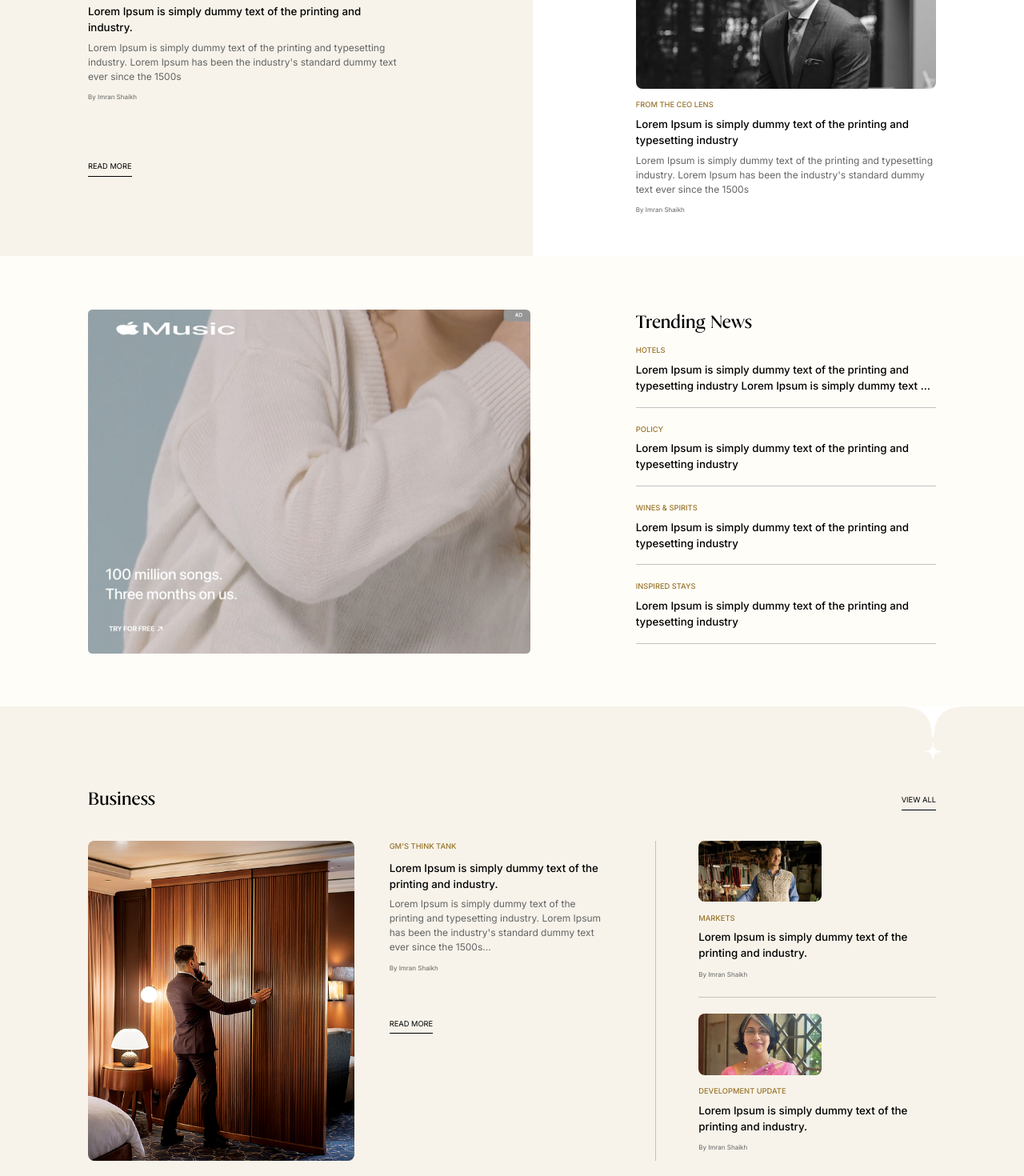
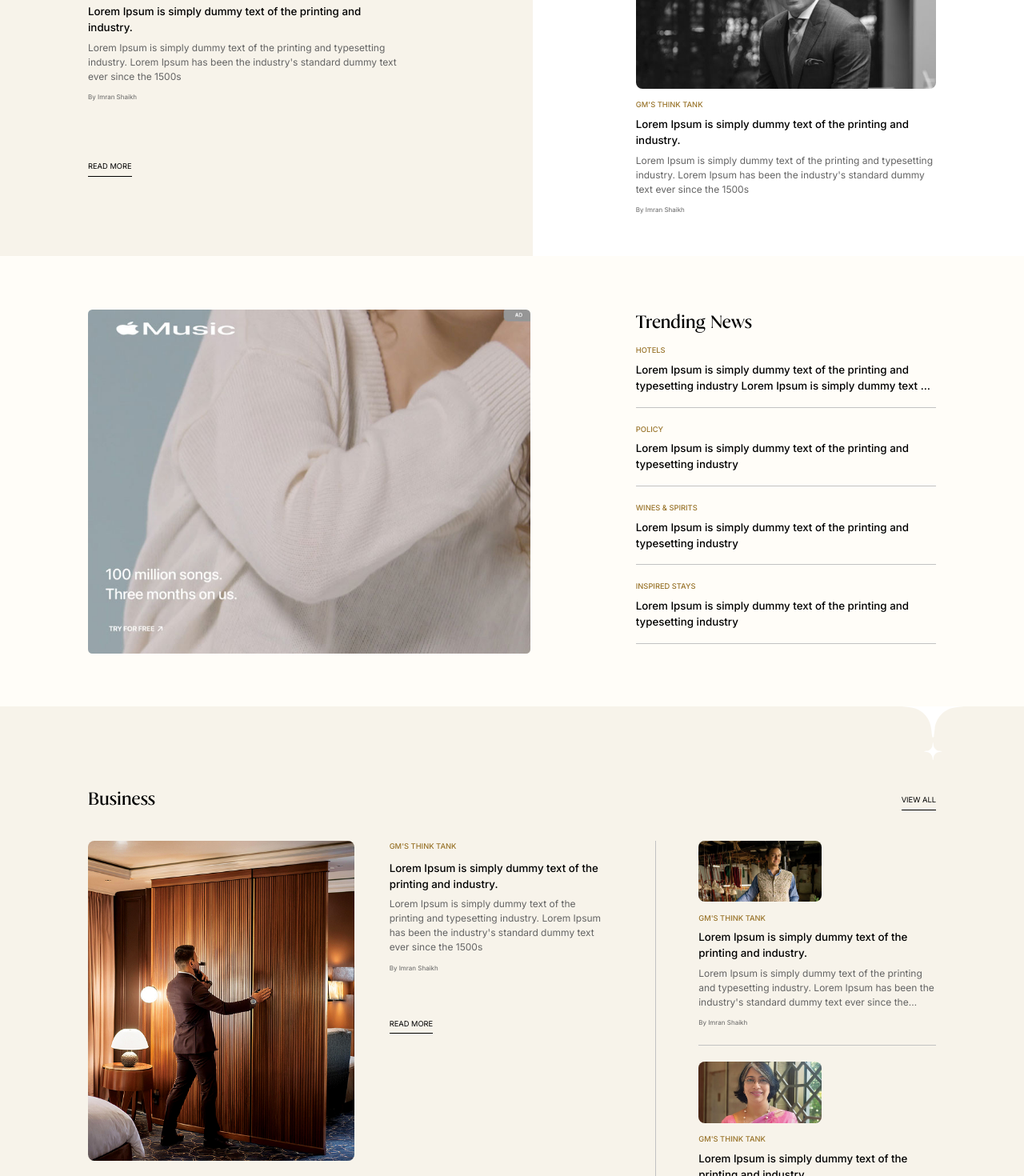
Before and after one commit to manojbhandi/soh, a Next.js app: page / in a window 1280 px wide. Shown: the part 1200-2670 px from the top of the page at 80% size. Built offline with nearby package versions, Linux system fonts and the light colour scheme.

Commit message:
Added dummy data json

```diff
--- a/components/Home/Sections/Business.jsx
+++ b/components/Home/Sections/Business.jsx
@@ -6,6 +6,30 @@ import ArticleTitle from "@/components/Ui/Cards/Article/ArticleTitle";
 import Cta from "@/components/Ui/Cta";
 import SubMainTitle from "@/components/Ui/SubMainTitle";
 import ArticleCard from "@/components/Ui/Cards/Article/ArticleCard";
+
+const businessArticle = [
+  {
+    image: "/images/business/article1.jpg",
+    subCategory: "GM's Think Tank",
+    title: "Lorem Ipsum is simply dummy text of the printing and industry.",
+    para: "Lorem Ipsum is simply dummy text of the printing and typesetting industry. Lorem Ipsum has been the industry's standard dummy text ever since the 1500s",
+    author: "Imran Shaikh",
+  },
+  {
+    image: "/images/business/article2.jpg",
+    subCategory: "GM's Think Tank",
+    title: "Lorem Ipsum is simply dummy text of the printing and industry.",
+    para: "Lorem Ipsum is simply dummy text of the printing and typesetting industry. Lorem Ipsum has been the industry's standard dummy text ever since the 1500s",
+    author: "Imran Shaikh",
+  },
+  {
+    image: "/images/business/article3.jpg",
+    subCategory: "GM's Think Tank",
+    title: "Lorem Ipsum is simply dummy text of the printing and industry.",
+    para: "Lorem Ipsum is simply dummy text of the printing and typesetting industry. Lorem Ipsum has been the industry's standard dummy text ever since the 1500s",
+    author: "Imran Shaikh",
+  },
+];
 
 const Business = () => {
   return (
@@ -28,43 +52,43 @@ const Business = () => {
               <div className="lg:flex">
                 <div className="lg:w-[48%] xl:w-[26.042vw] lg:mr-[40px] xl:mr-[3.385vw]">
                   <ArticleImage
-                    articleImage={"/images/business/article1.jpg"}
-                    articleImgStyle={'lg:aspect-[5/6] xl:!mb-0'}
+                    articleImage={businessArticle[0]?.image}
+                    articleImgStyle={"lg:aspect-[5/6] xl:!mb-0"}
                   />
                 </div>
 
                 <div className="lg:w-[50%] xl:w-[21.354vw]">
-                  <ArticleSubCategory articleSubCategory="GM's Think Tank" />
-                  <ArticleTitle articleTitle="Lorem Ipsum is simply dummy text of the printing and industry. " />
-
-                  <ArticleShortPara articleShortPara="Lorem Ipsum is simply dummy text of the printing and typesetting industry. Lorem Ipsum has been the industry's standard dummy text ever since the 1500s..." paraStyle={'line-clamp-4'} />
-                  <ArticleAuthor articleAuthor={"Imran Shaikh"} />
-
-
-                  <Cta url={'#'} name={'Read More'} customClass={'mt-[20px] lg:mt-[50px] xl:mt-[3.906vw]'}/>
+                  <ArticleSubCategory
+                    articleSubCategory={businessArticle[0]?.subCategory}
+                  />
+                  <ArticleTitle articleTitle={businessArticle[0]?.title} />
+                  <ArticleShortPara
+                    articleShortPara={businessArticle[0]?.para}
+                    paraStyle={"line-clamp-4"}
+                  />
+                  <ArticleAuthor articleAuthor={businessArticle[0]?.author} />
+                  <Cta
+                    url={"#"}
+                    name={"Read More"}
+                    customClass={"mt-[20px] lg:mt-[50px] xl:mt-[3.906vw]"}
+                  />
                 </div>
               </div>
             </div>
 
             <div className="md:w-1/2 lg:w-[30%] xl:w-[28%]">
-
-              <div className="grid grid-cols-2 md:grid-cols-1 gap-x-[10px] sm:gap-x-[20px] md:gap-x-0 md:pl-[30px] xl:pl-0">
-                <ArticleCard
-                  articleImage={"/images/business/article2.jpg"}
-                  articleImgStyle={"md:w-1/2 xl:w-[11.979vw]"}
-                  articleSubCategory="Markets"
-                  articleTitle="Lorem Ipsum is simply dummy text of the printing and industry."
-                  articleAuthor="Imran Shaikh"
-                  customClass={"md:border-b md:border-[#C2C2C2] md:pb-[30px] xl:pb-[1.563vw] md:mb-[30px] xl:mb-[1.563vw]"}
-                />
-
-                <ArticleCard
-                  articleImage={"/images/business/article3.jpg"}
-                  articleImgStyle={"md:w-1/2 xl:w-[11.979vw]"}
-                  articleSubCategory="Development Update"
-                  articleTitle="Lorem Ipsum is simply dummy text of the printing and industry."
-                  articleAuthor="Imran Shaikh"
-                />
+              <div className="grid grid-cols-2 md:grid-cols-1 gap-x-[10px] sm:gap-x-[20px] md:gap-x-0 md:pl-[30px] xl:pl-0 first:*:md:border-b first:*:md:border-[#C2C2C2] first:*:md:pb-[30px] first:*:xl:pb-[1.563vw] first:*:md:mb-[30px] first:*:xl:mb-[1.563vw]">
+                {businessArticle.slice(1, 3).map((item, index) => (
+                  <ArticleCard
+                    key={index}
+                    articleImage={item?.image}
+                    articleImgStyle={"md:w-1/2 xl:w-[11.979vw]"}
+                    articleSubCategory={item?.subCategory}
+                    articleTitle={item?.title}
+                    articleShortPara={item?.para}
+                    articleAuthor={item?.author}
+                  />
+                ))}
               </div>
             </div>
           </div>
--- a/components/Home/Sections/Leadership.jsx
+++ b/components/Home/Sections/Leadership.jsx
@@ -1,6 +1,22 @@
 import ArticleCard from "@/components/Ui/Cards/Article/ArticleCard";
 import SubMainTitle from "@/components/Ui/SubMainTitle";
 import Cta from "@/components/Ui/Cta";
+
+const leadershipArticle = [
+  {
+    subCategory: "GM's Think Tank",
+    title: "Lorem Ipsum is simply dummy text of the printing and industry.",
+    para: "Lorem Ipsum is simply dummy text of the printing and typesetting industry. Lorem Ipsum has been the industry's standard dummy text ever since the 1500s",
+    author: "Imran Shaikh",
+  },
+  {
+    image: "/images/leadership/article1.jpg",
+    subCategory: "GM's Think Tank",
+    title: "Lorem Ipsum is simply dummy text of the printing and industry.",
+    para: "Lorem Ipsum is simply dummy text of the printing and typesetting industry. Lorem Ipsum has been the industry's standard dummy text ever since the 1500s",
+    author: "Imran Shaikh",
+  },
+];
 
 const Leadership = () => {
   return (
@@ -15,32 +31,45 @@ const Leadership = () => {
                   title={"Leadership"}
                   customClass={"flex-1 mb-0"}
                 />
-                <Cta url={"#"} name={"View All"} customClass={"flex-none md:hidden"} />
+                <Cta
+                  url={"#"}
+                  name={"View All"}
+                  customClass={"flex-none md:hidden"}
+                />
               </div>
               <div className="xl:mb-[5.208vw]">
                 <ArticleCard
-                  articleSubCategory="GM's Think Tank"
-                  articleTitle="Lorem Ipsum is simply dummy text of the printing and industry."
-                  articleShortPara="Lorem Ipsum is simply dummy text of the printing and typesetting industry. Lorem Ipsum has been the industry's standard dummy text ever since the 1500s"
-                  articleAuthor="Imran Shaikh"
+                  articleSubCategory={leadershipArticle[0]?.subCategory}
+                  articleTitle={leadershipArticle[0]?.title}
+                  articleShortPara={leadershipArticle[0]?.para}
+                  articleAuthor={leadershipArticle[0]?.author}
                 />
               </div>
-              <Cta url={'#'} name={'Read More'}/>
+              <Cta url={"#"} name={"Read More"} />
             </div>
             <div className="md:w-5/12 lg:w-[35.4%]">
-              <Cta url={"#"} name={"View All"} customClass={"flex-none hidden md:table ms-auto xl:mb-[2.344vw]"} />
-              <ArticleCard
-                articleImage={"/images/leadership/article1.jpg"}
-                articleSubCategory="From the CEO lens"
-                articleTitle="Lorem Ipsum is simply dummy text of the printing and typesetting industry"
-                articleShortPara="Lorem Ipsum is simply dummy text of the printing and typesetting industry. Lorem Ipsum has been the industry's standard dummy text ever since the 1500s"
-                articleAuthor="Imran Shaikh"
+              <Cta
+                url={"#"}
+                name={"View All"}
+                customClass={
+                  "flex-none hidden md:table ms-auto xl:mb-[2.344vw]"
+                }
               />
-            </div>
+
+              {leadershipArticle.slice(1, 2).map((item, index) => (
+                <ArticleCard
+                  key={index}
+                  articleImage={item?.image}
+                  articleSubCategory={item?.subCategory}
+                  articleTitle={item?.title}
+                  articleShortPara={item?.para}
+                  articleAuthor={item?.author}
+                />
+              ))}
             </div>
           </div>
         </div>
-
+      </div>
     </section>
   );
 };
```
